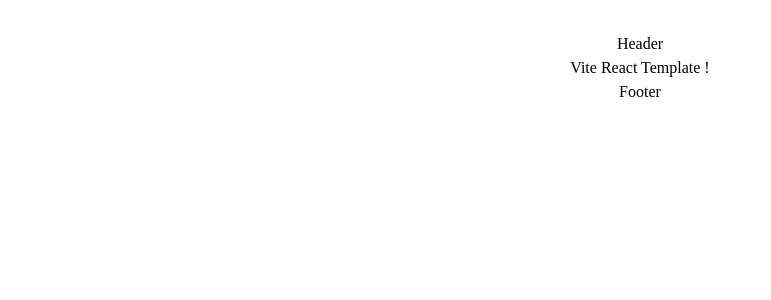
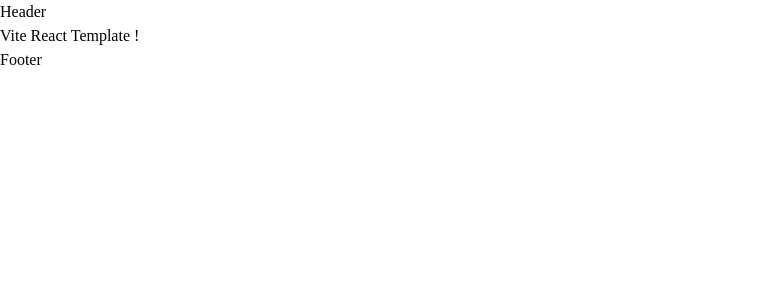
Before and after one commit to jeus0630/react-template, a React (Vite) app: page / in a window 1280 px wide. Shown: the top 300 px of the page, without its empty margins (0-771 px from the left). Built offline with nearby package versions, Linux system fonts and the light colour scheme.

Commit message:
Remove App.css

```diff
--- a/src/App.css
+++ /dev/null
@@ -1,41 +0,0 @@
-#root {
-  max-width: 1280px;
-  margin: 0 auto;
-  padding: 2rem;
-  text-align: center;
-}
-
-.logo {
-  height: 6em;
-  padding: 1.5em;
-  will-change: filter;
-}
-.logo:hover {
-  filter: drop-shadow(0 0 2em #646cffaa);
-}
-.logo.react:hover {
-  filter: drop-shadow(0 0 2em #61dafbaa);
-}
-
-@keyframes logo-spin {
-  from {
-    transform: rotate(0deg);
-  }
-  to {
-    transform: rotate(360deg);
-  }
-}
-
-@media (prefers-reduced-motion: no-preference) {
-  a:nth-of-type(2) .logo {
-    animation: logo-spin infinite 20s linear;
-  }
-}
-
-.card {
-  padding: 2em;
-}
-
-.read-the-docs {
-  color: #888;
-}
--- a/src/App.tsx
+++ b/src/App.tsx
@@ -1,5 +1,4 @@
 import { RouteObject, useRoutes } from 'react-router-dom';
-import '@/App.css';
 import Layout from '@/components/common/Layout';
 import User from '@/pages/User';
 import Home from '@/pages/Home';
```
